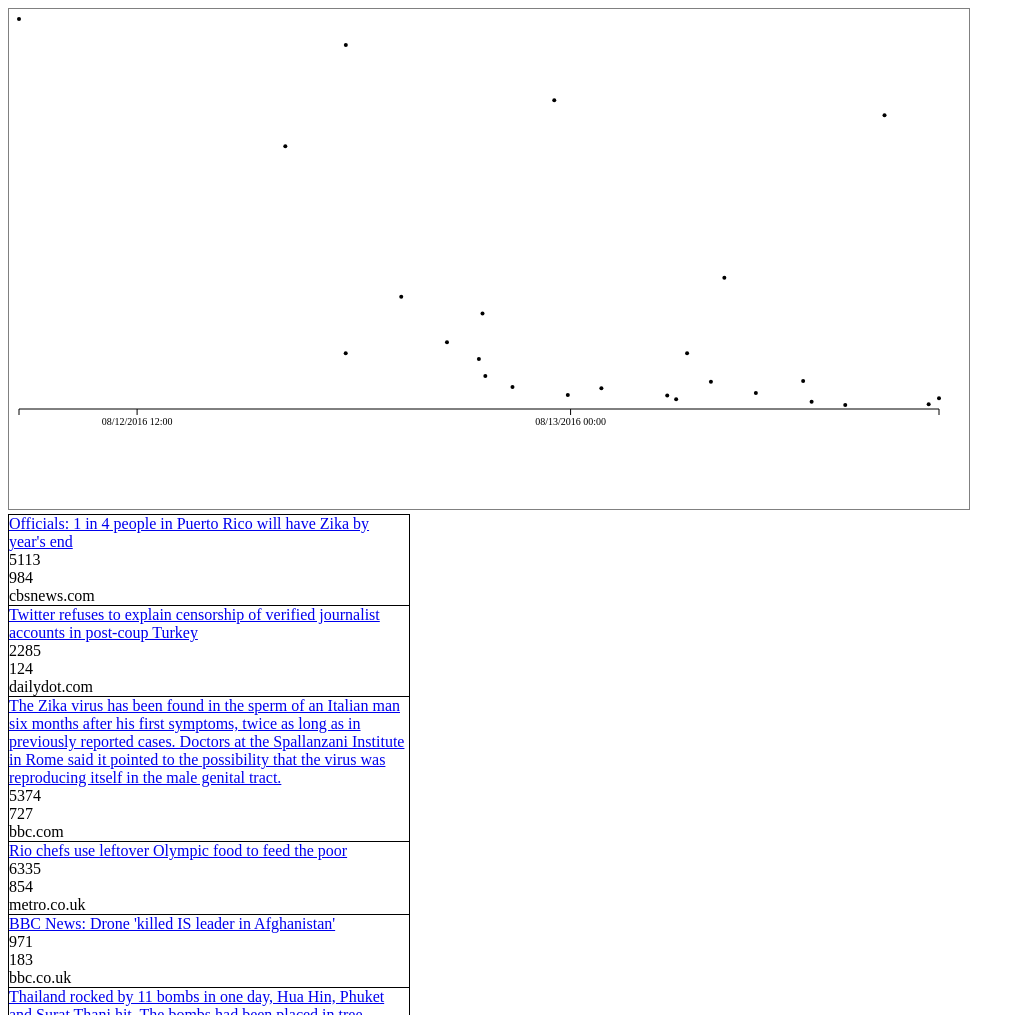
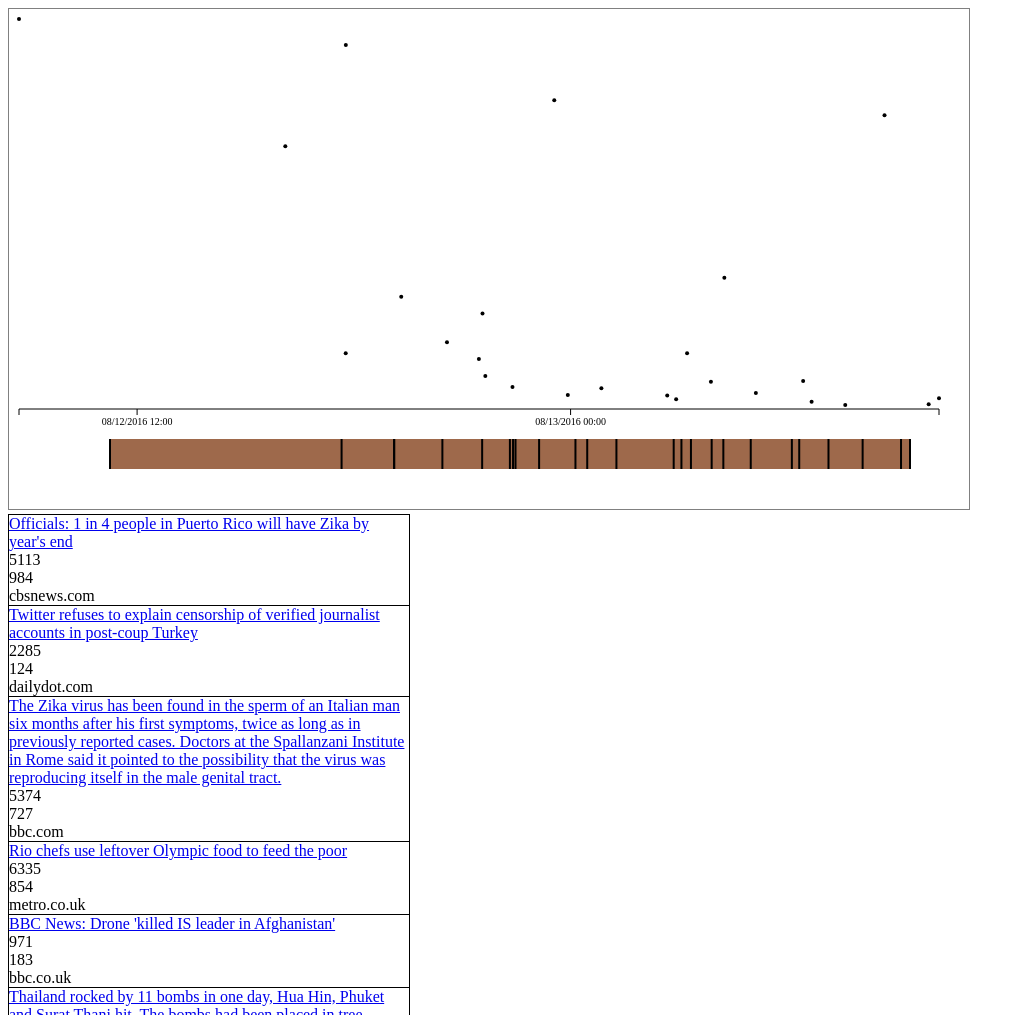
Before and after one commit to arimado/news-vis, a website: page public/index.html in a window 1280 px wide. Shown: the whole page, without its empty margins (0-1025 px from the left). Drawn offline with Linux system fonts and the light colour scheme.

Commit message:
showing events on brush

```diff
--- a/public/js/components/brush.js
+++ b/public/js/components/brush.js
@@ -27,6 +27,29 @@ d3.chart.brush = function () {
         var brush = d3.svg.brush()
         brush.x(xScale)
         brush(rootElement);
+
+        rootElement.selectAll("rect").attr("height", height)
+        rootElement.selectAll(".background")
+          .style({fill: "#9e694b", visibility: "visible"})
+        rootElement.selectAll(".extent")
+          .style({fill: "#78C5C5", visibility: "visible"})
+        rootElement.selectAll(".resize rect")
+          .style({fill: "#276C86", visibility: "visible"})
+
+        var rects = rootElement.selectAll('rect.events')
+                               .data(data)
+        rects.enter()
+             .append('rect')
+             .classed('events', true)
+
+        rects.attr({
+                x: function (d) { return xScale(d.data.created);},
+                y: 0,
+                width: 2,
+                height: height
+              })
+              .style('pointer-events', 'none');
+
     }
 
     chart.data = function ( value ) {
--- a/public/js/main.js
+++ b/public/js/main.js
@@ -44,4 +44,6 @@ d3.json("../posts.json", function(err, posts) {
 
 
 
+
+
 })
```
Also changed, not shown: public/css/styles.css (+8 -0 lines).
